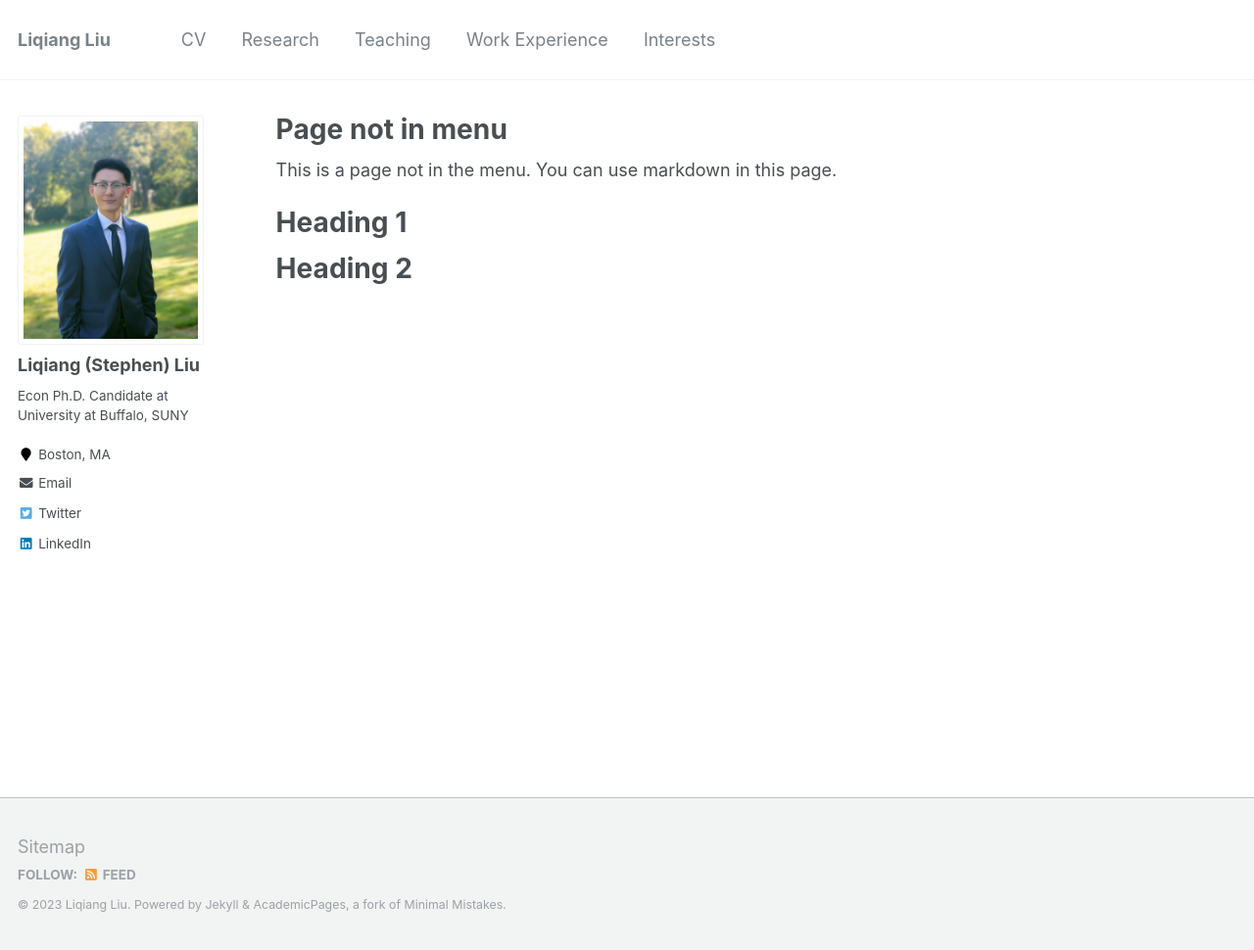
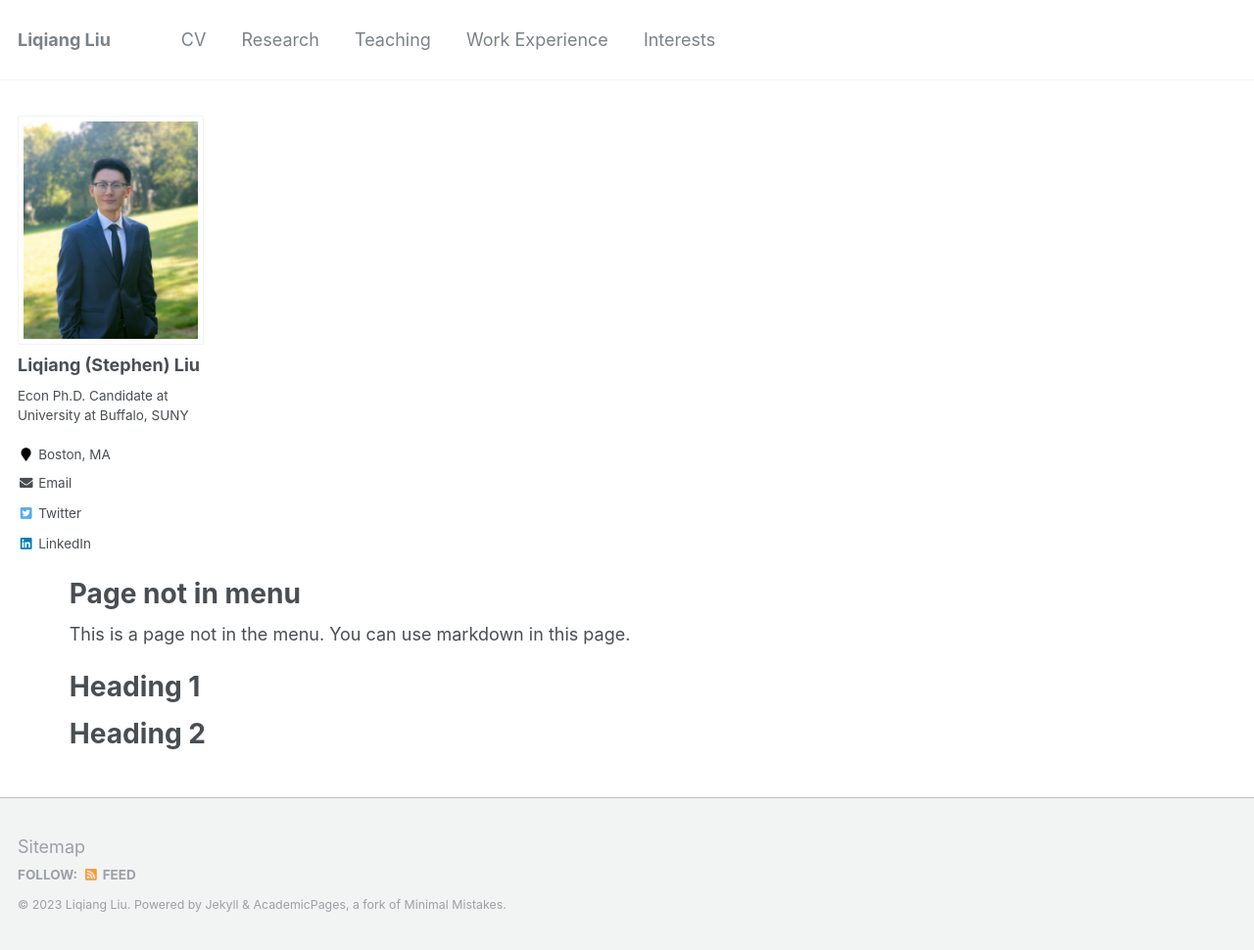
Before and after one commit to Liqiang-Liu/Liqiang-Liu.github.io, a Jekyll site: the page built from _pages/non-menu-page.md, in a window 1280 px wide and 970 px high. Shown: the whole window at 98% size. Built offline with Jekyll 4.4.1, drawn with Linux system fonts in a browser that asks for light colours.

Commit message:
Update _page.scss

```diff
--- a/_sass/_page.scss
+++ b/_sass/_page.scss
@@ -18,9 +18,9 @@
 
 .page {
   @include breakpoint($large) {
-    @include span(10 of 12 last);
+    @include span(12 of 12 last);
     @include prefix(0.5 of 12);
-    @include suffix(2 of 12);
+    @include suffix(0.5 of 12);
   }
 
   .page__inner-wrap {
```
